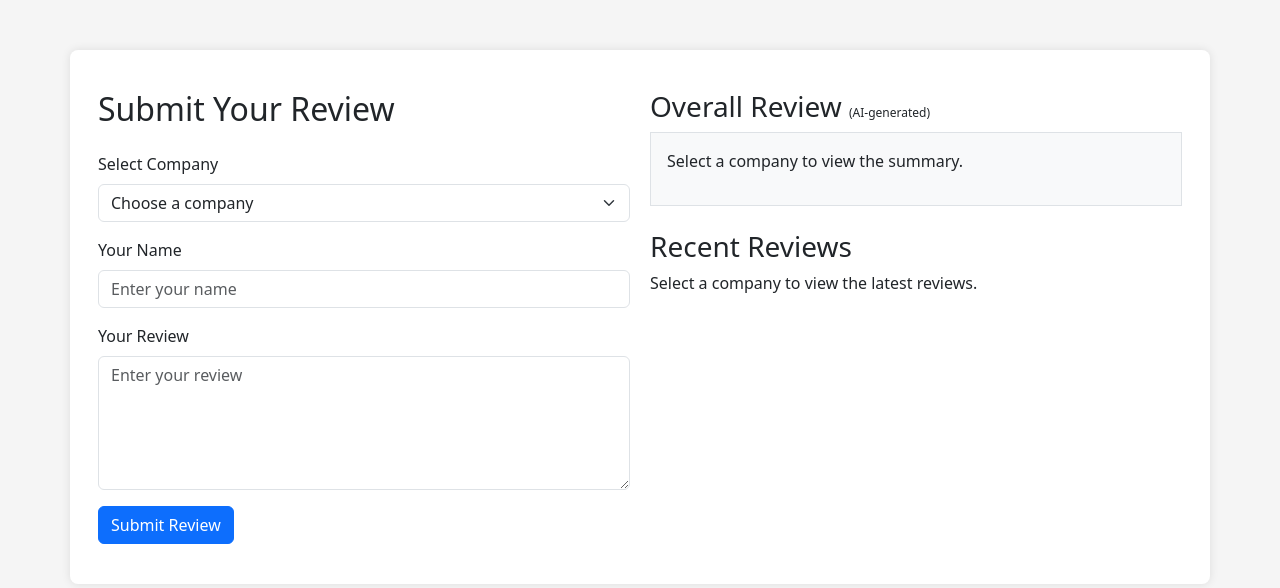
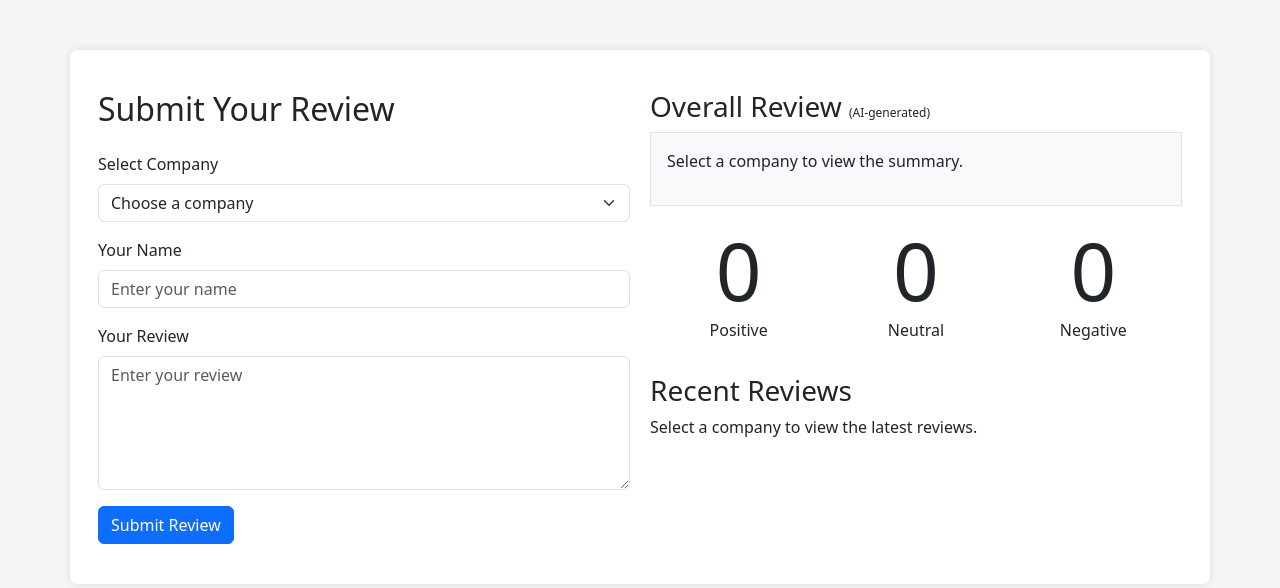
Before and after one commit to VasaChiranjeevi/AI-Powered-Sentiment-Analysis-of-Customer-Reviews, a Python web app: template SentimentAnalysis/analysis/templates/index.html in a window 1280 px wide. Shown: the top 588 px of the page. Run offline with Jinja, Linux system fonts and the light colour scheme; the template is opened without the code that fills it, so the values that code supplies are empty.

Commit message:
Added Sentiment review count on the dashboard

```diff
--- a/SentimentAnalysis/analysis/models.py
+++ b/SentimentAnalysis/analysis/models.py
@@ -1,5 +1,7 @@
 from datetime import datetime
 from django.db import models
+
+# from ..SentimentAnalysis.constants import REVIEW_SENTIMENTS
 
 
 class Company(models.Model):
--- a/SentimentAnalysis/analysis/templates/index.html
+++ b/SentimentAnalysis/analysis/templates/index.html
@@ -30,6 +30,18 @@
         .mb-4, .mb-3 {
             margin-bottom: 1rem;
         }
+        .display-number {
+            font-size: 5rem; /* Adjust this value based on the desired size */
+            line-height: 1; /* Ensures the number doesn't have extra spacing */
+        }
+        .small-text {
+            font-size: 1rem; /* Small text size */
+        }
+        @media (max-width: 768px) {
+            .display-number {
+                font-size: 3rem; /* Make it smaller for mobile screens */
+            }
+        }
     </style>
 </head>
 <body>
@@ -38,13 +50,11 @@
             <!-- Left side: Form for submitting reviews -->
             <div class="col-md-6">
                 <h2 class="mb-4">Submit Your Review</h2>
-
                 <!-- Company Dropdown -->
                 <div class="mb-3">
                     <label for="companySelect" class="form-label">Select Company</label>
                     <select class="form-select" id="companySelect" onchange="populateReviews()">
                         <option selected disabled>Choose a company</option>
-                        <!-- Dynamically populate companies -->
                         {% for company in companies %}
                             <option value="{{ company.company_id }}">{{ company.company_name }}</option>
                         {% endfor %}
@@ -72,6 +82,24 @@
                 <h3>Overall Review <span style="font-size: 12px;">(AI-generated)</span></h3>
                 <div id="aiSummary" class="border p-3 bg-light mb-4">
                     <p id="summaryText">Select a company to view the summary.</p>
+                </div>
+
+                <!-- Sentiment Counts -->
+                <div class="row">
+                    <div class="d-flex justify-content-around mb-3">
+                        <div class="text-center col-md-4">
+                            <h3 id="positiveCount" class="display-number">0</h3>
+                            <p class="small-text">Positive</p>
+                        </div>
+                        <div class="text-center col-md-4">
+                            <h1 id="neutralCount" class="display-number">0</h1>
+                            <p class="small-text">Neutral</p>
+                        </div>
+                        <div class="text-center col-md-4">
+                            <h2 id="negativeCount" class="display-number">0</h2>
+                            <p class="small-text">Negative</p>
+                        </div>
+                    </div>
                 </div>
 
                 <!-- Previous Reviews Section -->
@@ -120,16 +148,18 @@
                             `;
                             oldReviewsDiv.innerHTML += reviewElement;
                         });
+
+                        document.getElementById("positiveCount").innerText = data.positive;
+                        document.getElementById("negativeCount").innerText = data.negative;
+                        document.getElementById("neutralCount").innerText = data.neutral;
                     } else {
                         oldReviewsDiv.innerHTML = '<p>No reviews available for this company.</p>';
                     }
                 })
                 .catch(error => {
-                    // Handle any errors that occurred during the fetch request
                     console.error("There was a problem with the fetch operation:", error);
                     document.getElementById("summaryText").innerText = "An error occurred while fetching the summary.";
-                    const oldReviewsDiv = document.getElementById("oldReviews");
-                    oldReviewsDiv.innerHTML = '<p>Failed to load reviews. Please try again later.</p>';
+                    document.getElementById("oldReviews").innerHTML = '<p>Failed to load reviews. Please try again later.</p>';
                 });
         }
 
@@ -158,11 +188,12 @@
                 body: JSON.stringify(reviewData)
             })
             .then(response => response.json())
-            .then(data => {
+            .then(() => {
                 alert("Review submitted successfully!");
                 populateReviews();
             });
 
+            // Clear the form after submission
             document.getElementById("customerName").value = '';
             document.getElementById("reviewText").value = '';
             document.getElementById("companySelect").selectedIndex = 0;
```
Also changed, not shown: SentimentAnalysis/SentimentAnalysis/constants.py (+4 -5 lines), SentimentAnalysis/analysis/views.py (+13 -2 lines).
